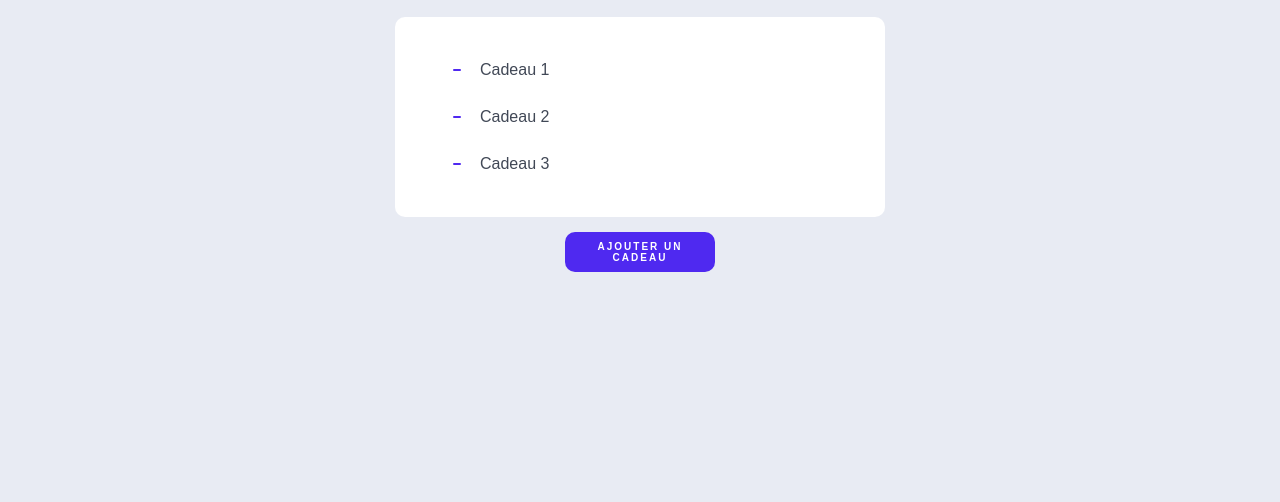
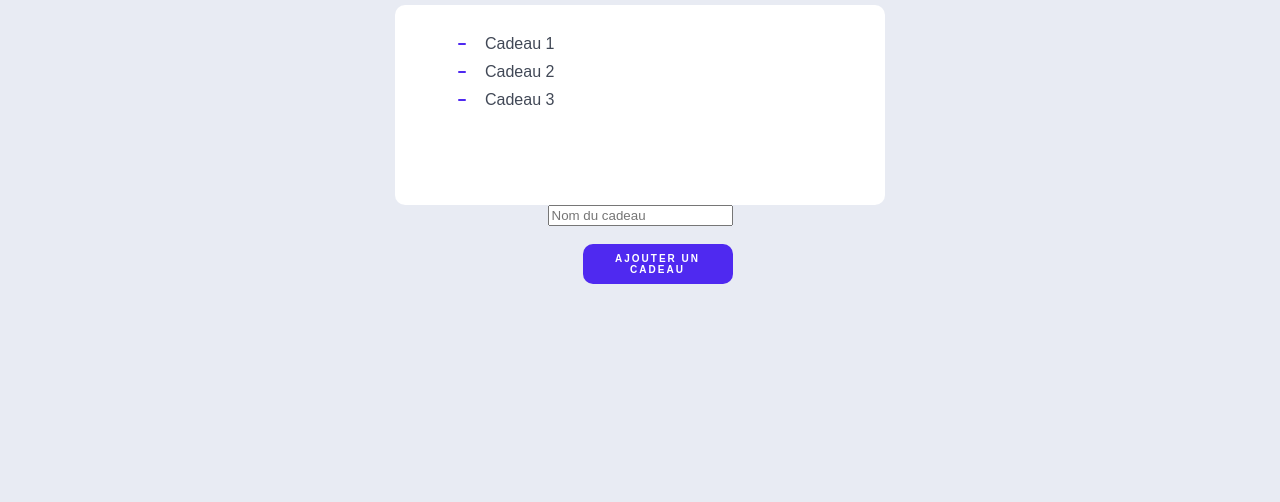
Before and after one commit to Nathan0769/liste-cadeaux, a website: page index.html in a window 1280 px wide. Shown: the part 314-816 px from the top of the page. Drawn offline with Linux system fonts and the light colour scheme.

Commit message:
Fix : Checklist cadeaux

```diff
--- a/index.html
+++ b/index.html
@@ -22,7 +22,7 @@
         </div>
         <div class="liste">
           <ul class="liens">
-            <li><a href="#">Acceuil</a></li>
+            <li><a href="#">Accueil</a></li>
             <li><a href="#">Liste</a></li>
             <li><a href="#">Amis</a></li>
           </ul>
@@ -37,7 +37,7 @@
       </div>
       <div class="burger-menu">
         <ul class="liens">
-          <li><a href="#">Acceuil</a></li>
+          <li><a href="#">Accueil</a></li>
           <li><a href="#">Liste</a></li>
           <li><a href="#">Amis</a></li>
           <div class="divider"></div>
@@ -52,18 +52,20 @@
     <div id="titre">
       <h1>Liste de cadeaux d'anniversaire 🎁</h1>
     </div>
-    <div id="checklist">
-      <input id="01" type="checkbox" name="liste-cadeaux" value="1" />
-      <label for="01">Cadeau 1</label>
+    <div id="checklist"></div>
 
-      <input id="02" type="checkbox" name="liste-cadeaux" value="2" />
-      <label for="02">Cadeau 2</label>
-
-      <input id="03" type="checkbox" name="liste-cadeaux" value="3" />
-      <label for="03">Cadeau 3</label>
-    </div>
-    <div id="button">
-      <button id="add-cadeau">Ajouter un cadeau</button>
+    <div id="formulaire-add">
+      <form id="gift-form">
+        <input
+          type="text"
+          id="gift-name"
+          placeholder="Nom du cadeau"
+          required
+        />
+      </form>
+      <div id="button">
+        <button id="add-cadeau">Ajouter un cadeau</button>
+      </div>
     </div>
 
     <script src="script.js" defer></script>
--- /dev/null
+++ b/package.json
@@ -0,0 +1,5 @@
+{
+  "dependencies": {
+    "better-auth": "^1.2.7"
+  }
+}
--- a/public/css/style.css
+++ b/public/css/style.css
@@ -4,7 +4,8 @@
   --check: #4f29f0;
   --disabled: #c3c8de;
   --width: 400px;
-  --height: 140px;
+  --height: auto;
+  min-height: 140px;
   --border-radius: 10px;
   background: var(--background);
   width: var(--width);
@@ -13,9 +14,9 @@
   position: relative;
   box-shadow: 0 10px 30px rgba(#414856, 0.05);
   padding: 30px 45px;
-  display: grid;
-  grid-template-columns: 40px auto;
-  align-items: center;
+  display: flex;
+  flex-direction: column;
+  gap: 10px;
   label {
     color: var(--text);
     position: relative;
@@ -97,6 +98,12 @@
       }
     }
   }
+}
+
+#checklist .gift-item {
+  display: flex;
+  align-items: center;
+  gap: 15px;
 }
 
 @keyframes move {
--- a/script.js
+++ b/script.js
@@ -2,6 +2,7 @@ const burgerMenuButton = document.querySelector(".menu-burger-button");
 const burgerMenuButtonIcon = document.querySelector(".menu-burger-button i");
 const burgerMenu = document.querySelector(".burger-menu");
 
+// @ts-ignore
 burgerMenuButton.onclick = function () {
   burgerMenu?.classList.toggle("open");
   const isOpen = burgerMenu?.classList.contains("open");
@@ -11,3 +12,46 @@ burgerMenuButton.onclick = function () {
     burgerMenuButtonIcon.classList.toggle("fa-xmark", isOpen);
   }
 };
+
+document.addEventListener("DOMContentLoaded", function () {
+  // @ts-ignore
+  const formulaireAdd = document.querySelector("#gift-form");
+  const checklistDiv = document.querySelector("#checklist");
+  const inputCadeau = document.querySelector("#gift-name");
+  const boutonAjout = document.querySelector("#add-cadeau");
+
+  // Liste des cadeaux par défaut
+  const cadeauxParDefaut = ["Cadeau 1", "Cadeau 2", "Cadeau 3"];
+
+  // Fonction pour ajouter un cadeau à la checklist
+  function ajouterCadeau(nom) {
+    if (!checklistDiv) return;
+    const newId = `gift-${Date.now()}-${Math.random()}`;
+    const giftItem = document.createElement("div");
+    giftItem.className = "gift-item";
+    const inputCheckbox = document.createElement("input");
+    inputCheckbox.type = "checkbox";
+    inputCheckbox.id = newId;
+    const label = document.createElement("label");
+    label.setAttribute("for", newId);
+    label.textContent = nom;
+    giftItem.appendChild(inputCheckbox);
+    giftItem.appendChild(label);
+    checklistDiv.appendChild(giftItem);
+  }
+
+  // Ajouter les cadeaux par défaut au chargement
+  cadeauxParDefaut.forEach(ajouterCadeau);
+
+  if (boutonAjout && inputCadeau) {
+    boutonAjout.addEventListener("click", function (event) {
+      event.preventDefault();
+      const giftName =
+        inputCadeau instanceof HTMLInputElement ? inputCadeau.value.trim() : "";
+      if (giftName !== "") {
+        ajouterCadeau(giftName);
+        if (inputCadeau instanceof HTMLInputElement) inputCadeau.value = "";
+      }
+    });
+  }
+});
```
Also changed, not shown: 1 other file.
